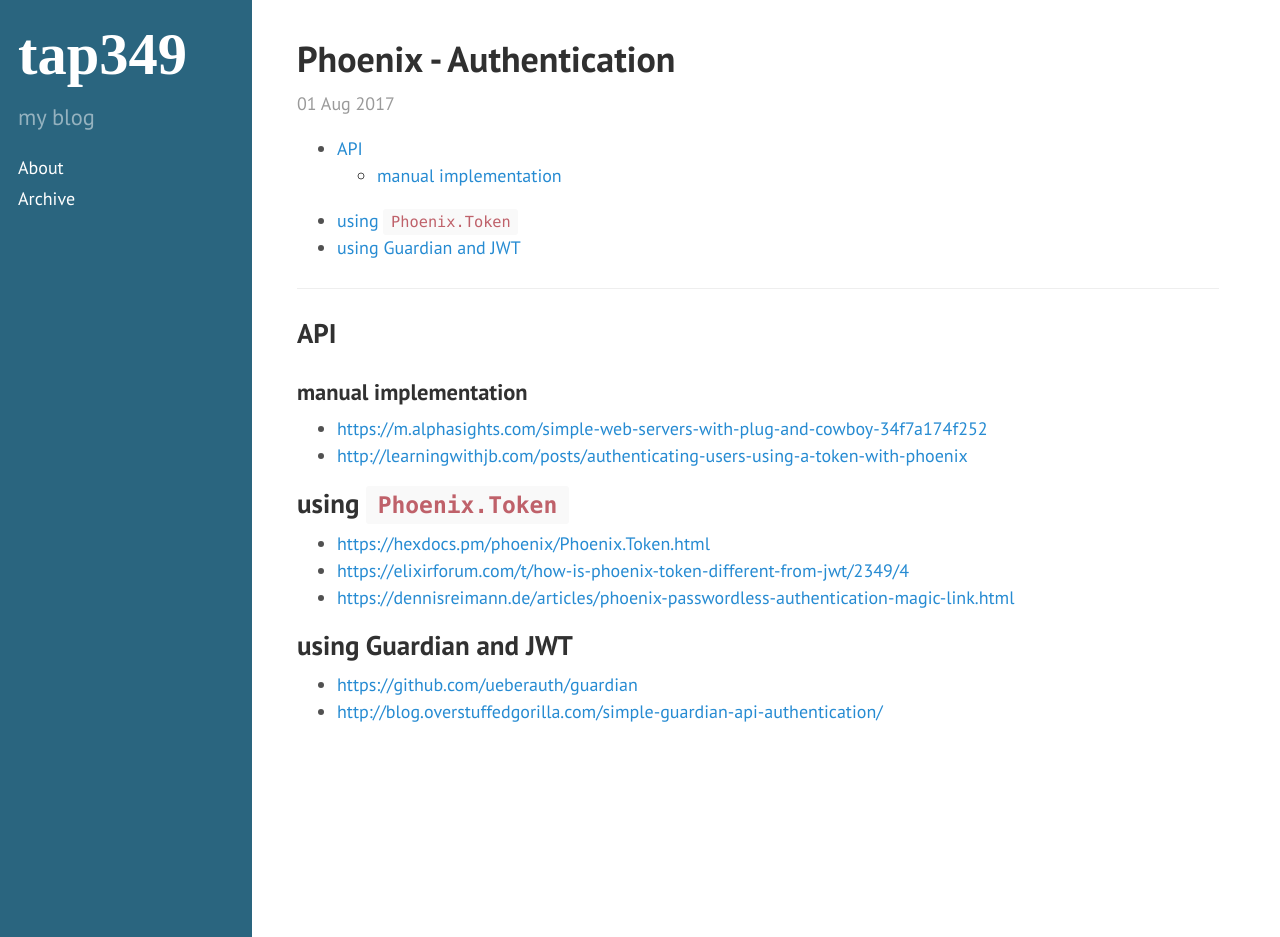
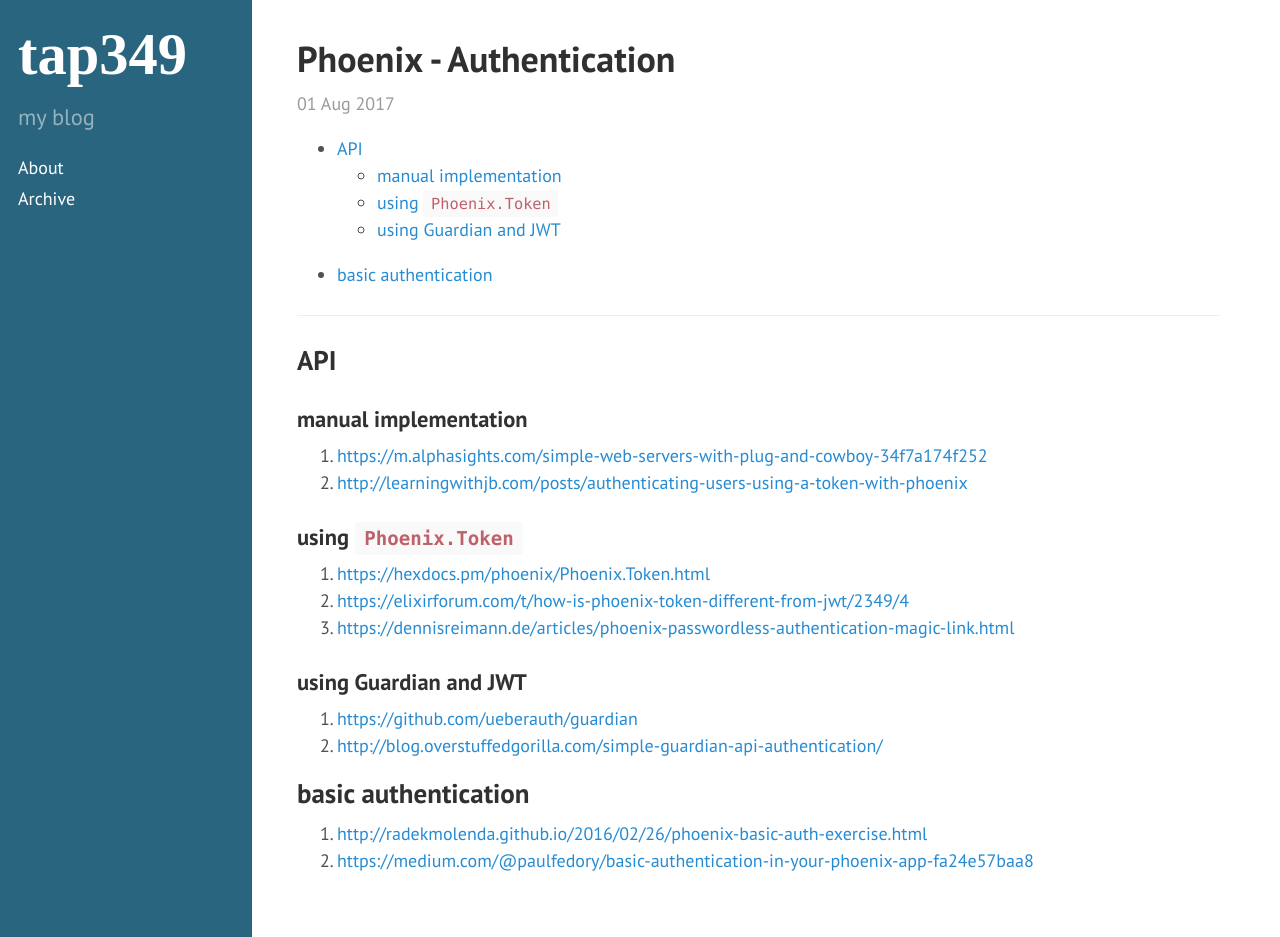
Before and after one commit to tap349/tap349.github.io, a Jekyll site: the page built from _posts/2017-08-01-phoenix-authentication.md, in a window 1280 px wide and 937 px high. Built offline with Jekyll 4.4.1, drawn with Linux system fonts in a browser that asks for light colours.

Commit message:
update 2017-08-28_18:43:06

```diff
--- a/_posts/2017-08-01-phoenix-authentication.md
+++ b/_posts/2017-08-01-phoenix-authentication.md
@@ -16,16 +16,21 @@
 
 ### manual implementation
 
-- <https://m.alphasights.com/simple-web-servers-with-plug-and-cowboy-34f7a174f252>
-- <http://learningwithjb.com/posts/authenticating-users-using-a-token-with-phoenix>
+1. <https://m.alphasights.com/simple-web-servers-with-plug-and-cowboy-34f7a174f252>
+2. <http://learningwithjb.com/posts/authenticating-users-using-a-token-with-phoenix>
 
-## using `Phoenix.Token`
+### using `Phoenix.Token`
 
-- <https://hexdocs.pm/phoenix/Phoenix.Token.html>
-- <https://elixirforum.com/t/how-is-phoenix-token-different-from-jwt/2349/4>
-- <https://dennisreimann.de/articles/phoenix-passwordless-authentication-magic-link.html>
+1. <https://hexdocs.pm/phoenix/Phoenix.Token.html>
+2. <https://elixirforum.com/t/how-is-phoenix-token-different-from-jwt/2349/4>
+3. <https://dennisreimann.de/articles/phoenix-passwordless-authentication-magic-link.html>
 
-## using Guardian and JWT
+### using Guardian and JWT
 
-- <https://github.com/ueberauth/guardian>
-- <http://blog.overstuffedgorilla.com/simple-guardian-api-authentication/>
+1. <https://github.com/ueberauth/guardian>
+2. <http://blog.overstuffedgorilla.com/simple-guardian-api-authentication/>
+
+## basic authentication
+
+1. <http://radekmolenda.github.io/2016/02/26/phoenix-basic-auth-exercise.html>
+2. <https://medium.com/@paulfedory/basic-authentication-in-your-phoenix-app-fa24e57baa8>
```
